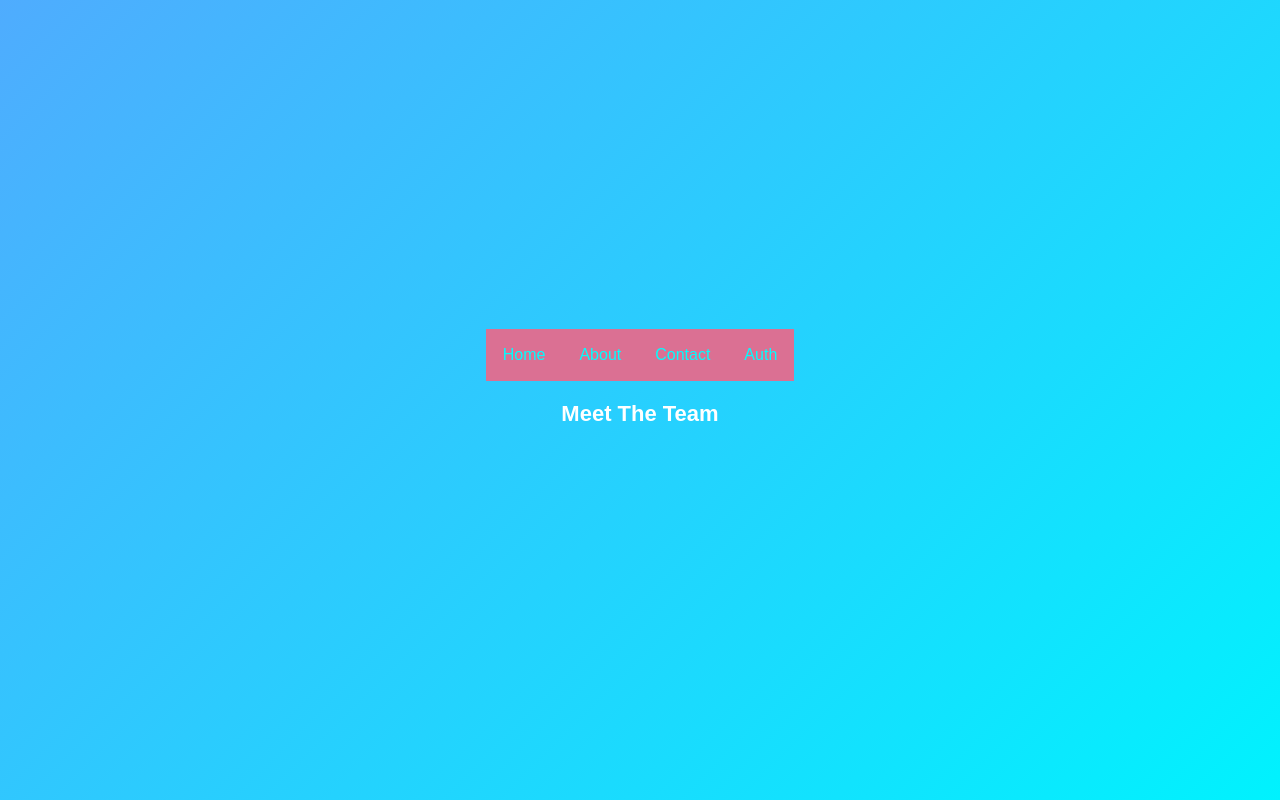
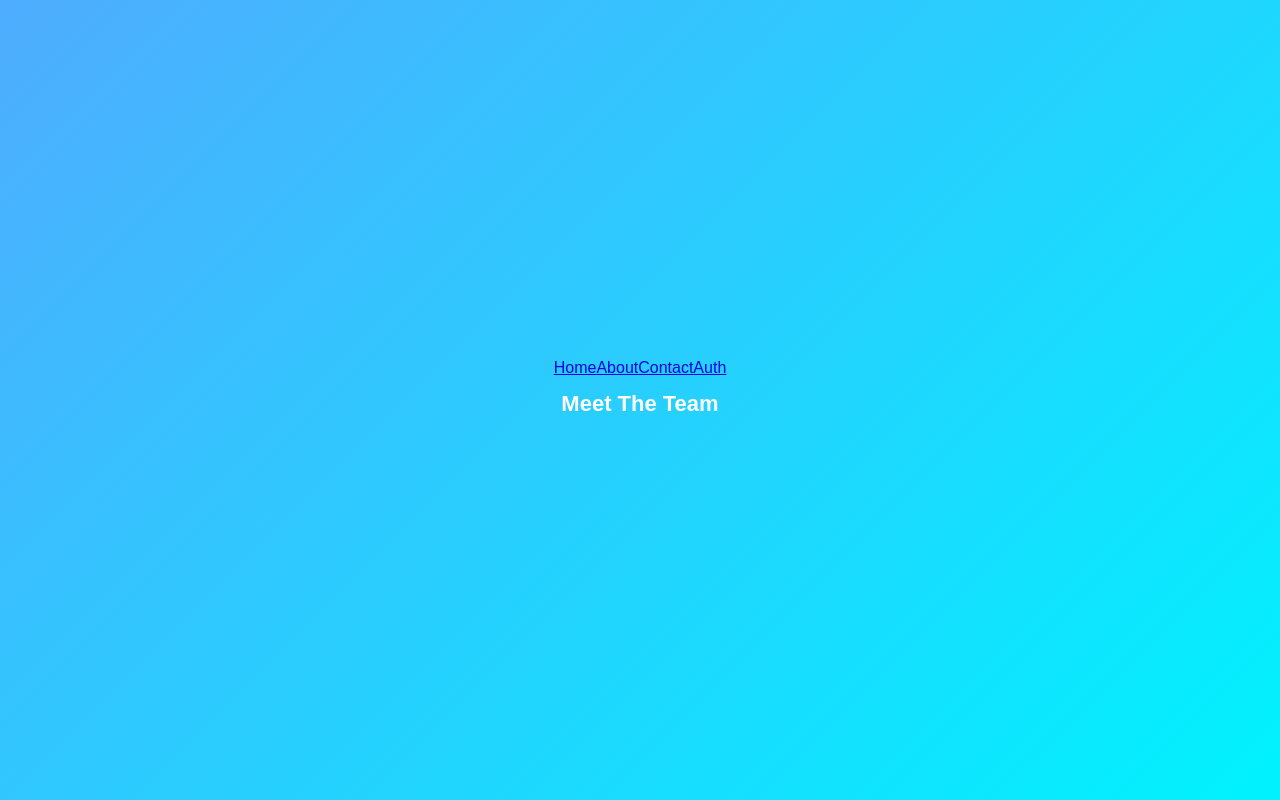
Before and after one commit to Eshhaa11/React-lesson1, a React (Create React App) app: page /about in a window 1280 px wide. Built offline with nearby package versions, Linux system fonts and the light colour scheme.

Commit message:
style: Refactor HeaderComponent CSS for cleaner code and improved readability

```diff
--- a/src/Components/HeaderComponent.css
+++ b/src/Components/HeaderComponent.css
@@ -1,25 +1,3 @@
-header{
+header {
     display: flex;
-    flex-direction: row;
-    justify-content: space-between;
-    margin-bottom: 20px;
-    align-items: center;
 }
-
-header a {
-    text-decoration: none ;
-    padding: 5px;
-    margin: 12px;
-}
-header, .nav-links{
-    display: flex;
-    flex-direction: row;
-    color: cyan;
-    background-color: palevioletred;
-
-}
-
-
-header, .nav-links:hover{
-    color: rgb(214, 214, 22);
-}
```
